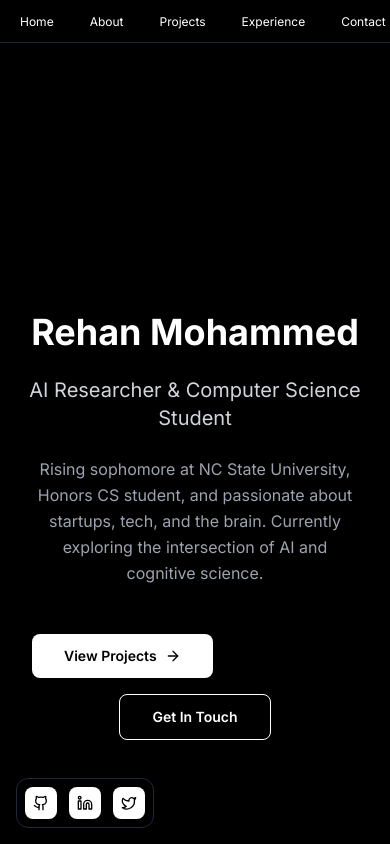
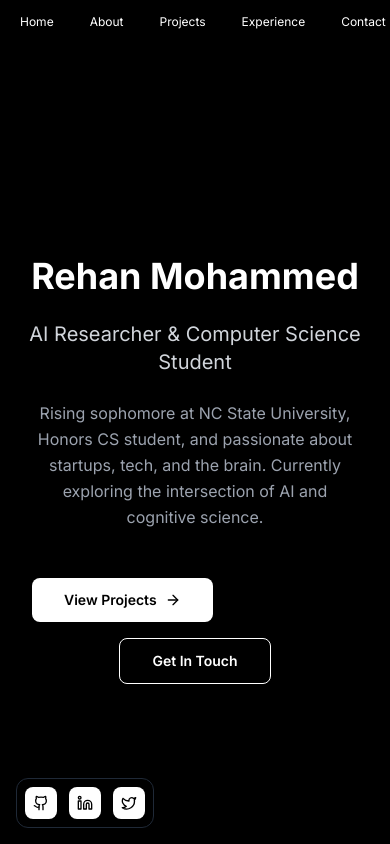
Before and after one commit to RehanMohammed985/personal, a Next.js app: page /personal/ in a window 390 px wide. Shown: the top 844 px of the page. Built offline with nearby package versions, Linux system fonts and the light colour scheme.

Commit message:
Fix mobile layout: remove nav border line and reduce spacing

```diff
--- a/app/page.tsx
+++ b/app/page.tsx
@@ -39,7 +39,7 @@
       {/* Navigation Buttons */}
       <div>
         {/* Mobile Nav Bar */}
-        <div className="sm:hidden fixed top-0 left-0 w-full z-50 bg-black/80 px-2 py-2 flex overflow-x-auto space-x-3 border-b border-gray-800" style={{ WebkitOverflowScrolling: 'touch' }}>
+        <div className="sm:hidden fixed top-0 left-0 w-full z-50 bg-black/80 px-2 py-2 flex overflow-x-auto space-x-3" style={{ WebkitOverflowScrolling: 'touch' }}>
           <Link href="/">
             <button className="text-white text-xs px-3 py-1 rounded hover:bg-gray-800 transition">Home</button>
           </Link>
@@ -111,9 +111,9 @@
       </div>
 
       {/* Add top padding for mobile nav bar */}
-      <div className="pt-14 sm:pt-0">
+      <div className="pt-8 sm:pt-0">
         {/* Hero Section */}
-        <section className="flex items-center justify-center min-h-screen px-4 sm:px-6 lg:px-32 pt-24 sm:pt-20">
+        <section className="flex items-center justify-center min-h-screen px-4 sm:px-6 lg:px-32 pt-8 sm:pt-20">
         <div className="max-w-4xl mx-auto text-center">
           <motion.div
             initial={{ opacity: 0, y: 20 }}
```
